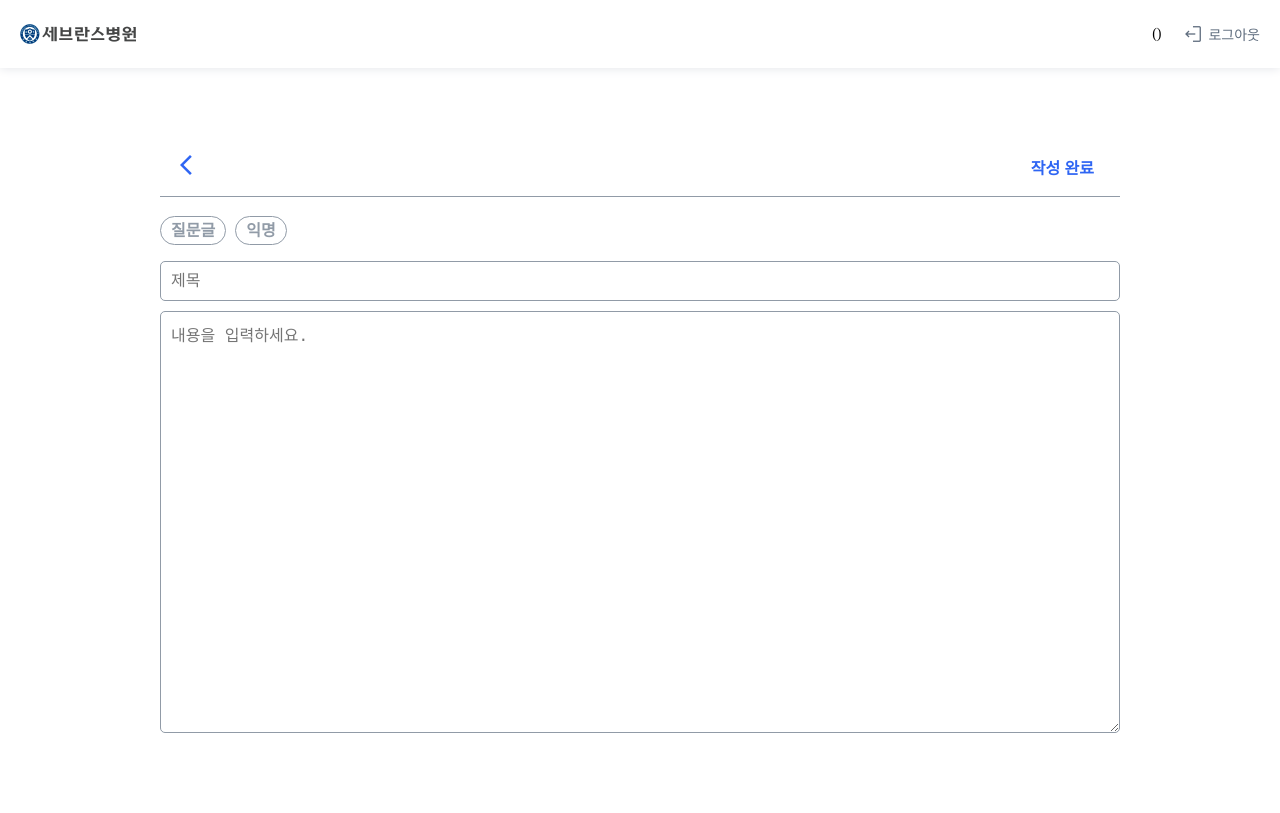
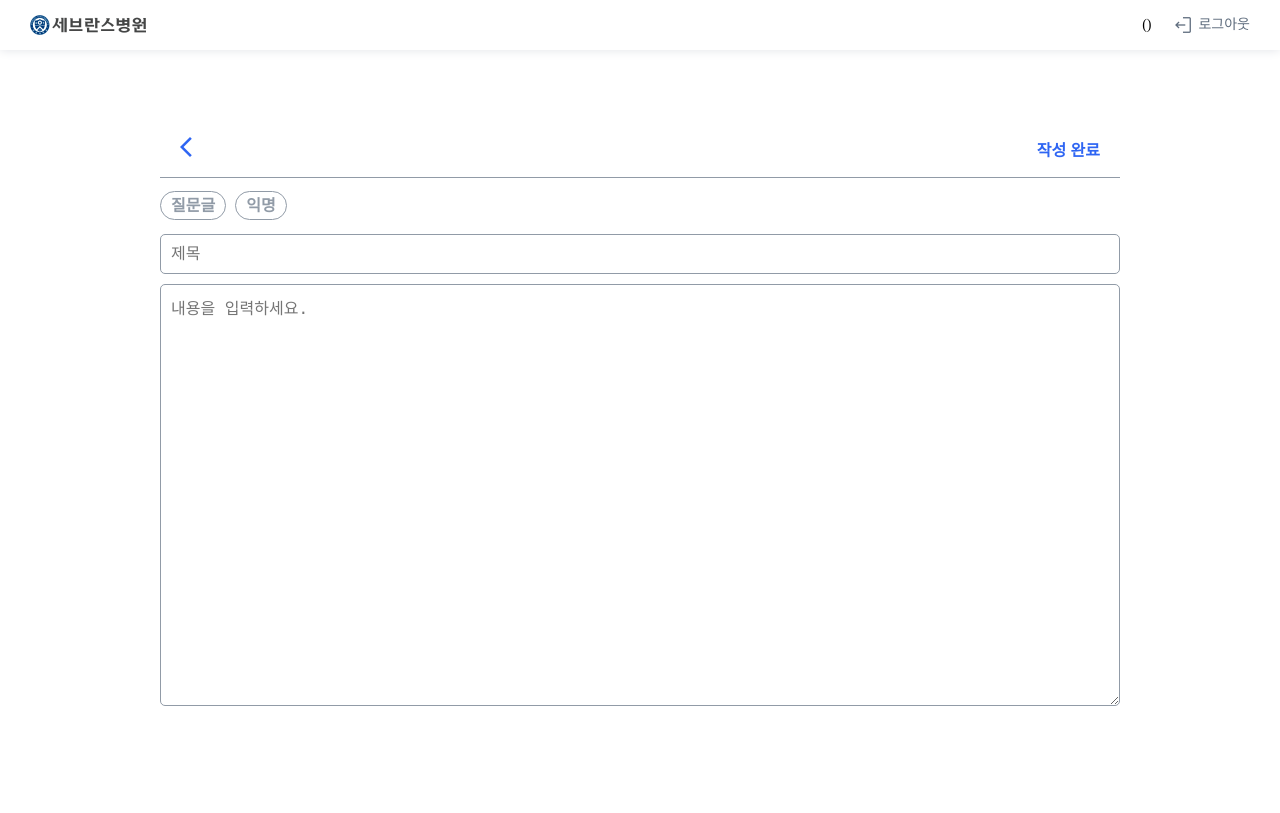
Before and after one commit to 2miwon/cole-rochman, a Django app: page /community/create/ in a window 1280 px wide. After the commit the page ends 706 px from the top, so only its background shows below. Run offline with Django 3.2, Linux system fonts and the light colour scheme; the visitor is signed in with stand-in values (Sample User, id 1); parts of the project's set-up code (start-up, migrations or seed data) failed here and were passed over.

Commit message:
(리팩토링) 환자용 커뮤니티 게시글 생성 화면

```diff
--- a/core/static/css/patient_create.css
+++ b/core/static/css/patient_create.css
@@ -1,40 +1,10 @@
-:root {
-  --bg-color-lightgray: #F4F6FA;
-  --bg-color-white: #FFFFFF;
-  --bg-color-blue: #2E65F3;
-  --bg-color-midblue: #CDDEFF;
-  --bg-color-gray: #E0E2E7;
-  --bg-color-lightblue: #F3F6FF;
-  --bg-color-red: #FF5A36;
-  --bg-color-yellow: #FDB806;
-  --txt-color-gray: #6A727A;
-  --txt-color-red: #F86767;
-  --txt-color-lightgray: #5F6D7E;
-  --txt-color-black: #000;
-  --txt-color-placeholder: #919BA7;
-  --txt-color-pink: #FFA19B;
+@import "reset.css";
+
+html {
+  overflow-x: hidden;
 }
 
-html, body {
-  font-family:'Noto Sans KR','Apple SD Gothic Neo','Sans-serif';
-  margin: 0;
-  padding: 0;
-  background-color: var(--bg-color-white);
-}
-
-button {
-  background: none;
-  border: none;
-  outline: none;
-}
-
-a, a:hover, a:active {
-  text-decoration: none;
-  outline: none;
-  color: var(--txt-color-black);
-}
-
-.header {
+header {
   display: none;
 }
 
@@ -105,36 +75,37 @@ a, a:hover, a:active {
 }
 
 @media (min-width: 768px) {
-  .header {
+  /* Header */
+  header {
     display: flex;
     justify-content: space-between;
     align-items: center;
-    padding: 10px 20px;
+    padding: 10px 30px;
     background-color: var(--bg-color-white);
     box-shadow: 0 0 10px var(--bg-color-gray);
   }
 
-  .img-logo-hospital {
+  #img_logo {
     width: 116px;
     height: 20px;
     margin: 5px 0;
   }
 
-  .header-right {
+  #header_right {
     display: flex;
     justify-content: space-between;
     align-items: center;
     font-size: 14px;
   }
 
-  .btn-logout {
+  #btn_logout {
     display: flex;
     align-items: center;
     margin-left: 20px;
     color: var(--txt-color-lightgray);
   }
 
-  .icon-logout {
+  #icon_logout {
     -webkit-transform: scaleX(-1);
     transform: scaleX(-1);
     margin-right: 3px;
@@ -145,7 +116,7 @@ a, a:hover, a:active {
       'opsz' 20
   }
 
-  .txt-logout {
+  #txt_logout {
     font-size: 14px;
   }
 
--- a/core/templates/create.html
+++ b/core/templates/create.html
@@ -10,20 +10,20 @@
     <link rel="stylesheet" href="https://fonts.googleapis.com/css2?family=Material+Symbols+Outlined:opsz,wght,FILL,GRAD@20..48,100..700,0..1,-50..200" />
 </head>
 <body>
-  <header class="header">
-    <img class="img-logo-hospital" src={% static 'media/images/logo_hospital.png' %} alt="logo_hospital">
-    <div class="header-right">
+  <header>
+    <img id="img_logo" src={% static 'media/images/logo_hospital.png' %} alt="logo_hospital">
+    <div id="header_right">
       {% if user.is_active %}
         <p>{{ user.profile.nickname }}({{ user.profile.user }})</p>
-        <a class="btn-logout" href="{% url 'logout' %}">
-          <span class="material-symbols-outlined icon-logout">logout</span>
-          <p class="txt-logout">로그아웃</p>
+        <a id="btn_logout" href="{% url 'logout' %}">
+          <span id="icon_logout" class="material-symbols-outlined">logout</span>
+          <p id="txt_logout">로그아웃</p>
         </a>
       {% endif %}
     </div>
   </header>
 
-  <div id="create_form">
+  <main id="create_form">
     <form action="{% url 'post_community' %}" method="post" enctype= multipart/form-data>
       <div id="post_header">
         <a href="{% url 'community_main' %}">
@@ -41,12 +41,12 @@
         <input id="anonymous" type="checkbox" name="anonymous" value="True">
         <label for="anonymous">익명</label>
       </div>
+
       <div id="post_contents">
         <input type="text" name="title" name="comment" placeholder="제목">
         <textarea placeholder="내용을 입력하세요."></textarea>
       </div>
     </form>
-  </div>
-
+  </main>
 </body>
 </html>
```
